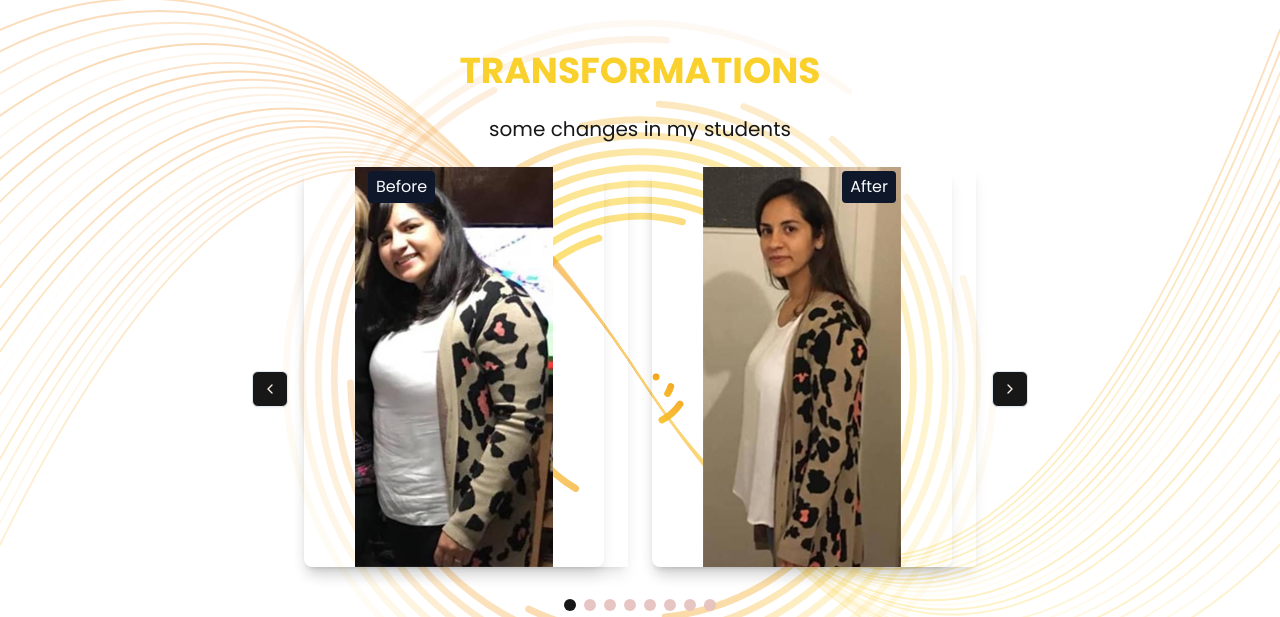
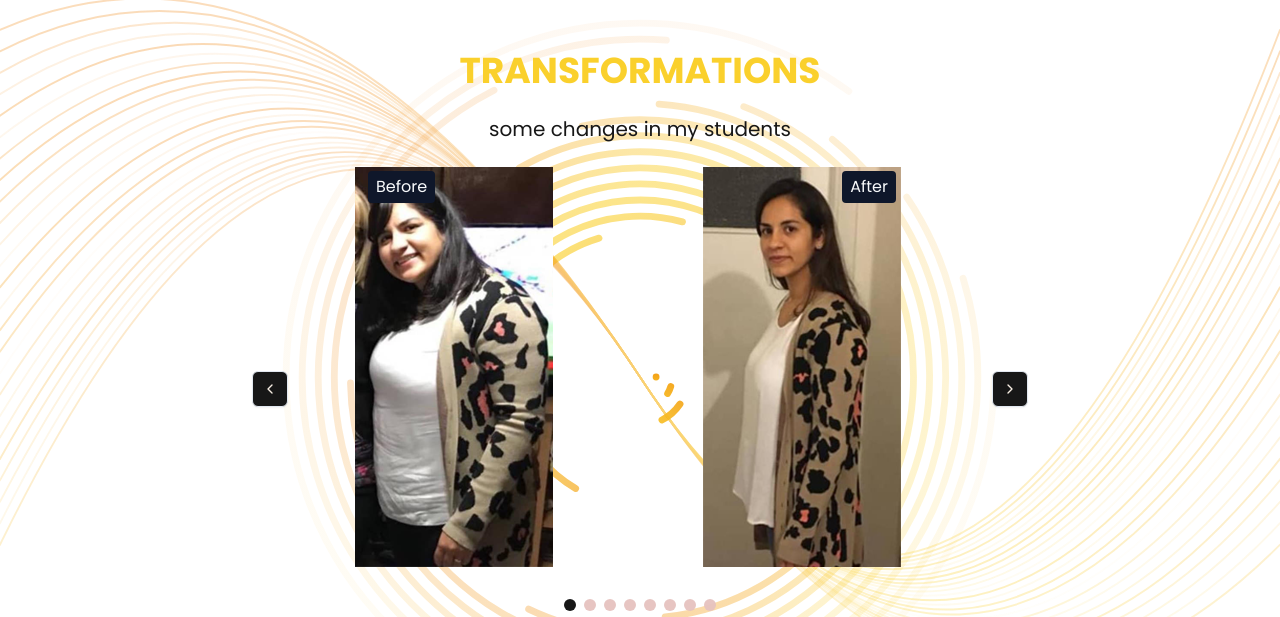
Before and after one commit to juancrossetto/pmvm, a Next.js app: page /en in a window 1280 px wide. Shown: the part 3357-3974 px from the top of the page. Built offline with nearby package versions, Linux system fonts and the light colour scheme.

Commit message:
se borran bordes de imagenes por light mode

```diff
--- a/src/components/sections/transformations2.tsx
+++ b/src/components/sections/transformations2.tsx
@@ -477,7 +477,7 @@ const Transformations2 = () => {
 								) : (
 									<div className='flex gap-6 justify-center'>
 										<div
-											className='relative cursor-pointer w-full h-full  rounded-l-lg shadow-lg'
+											className='relative cursor-pointer w-full h-full  rounded-l-lg'
 											onClick={() =>
 												openModal(
 													transformations[currentIndex].combinedImage,
@@ -490,7 +490,7 @@ const Transformations2 = () => {
 												<Image
 													src={transformations[currentIndex].beforeImage}
 													alt={`${transformations[currentIndex].clientName} before`}
-													className='w-full h-full  rounded-lg shadow-lg'
+													className='w-full h-full  rounded-lg'
 													width={300}
 													height={400}
 												/>
@@ -500,7 +500,7 @@ const Transformations2 = () => {
 											</div>
 										</div>
 										<div
-											className='relative cursor-pointer w-full h-full  rounded-l-lg shadow-lg '
+											className='relative cursor-pointer w-full h-full  rounded-l-lg'
 											onClick={() =>
 												openModal(
 													transformations[currentIndex].combinedImage,
@@ -513,7 +513,7 @@ const Transformations2 = () => {
 												<Image
 													src={transformations[currentIndex].afterImage}
 													alt={`${transformations[currentIndex].clientName} after`}
-													className='w-full h-full  rounded-lg shadow-lg'
+													className='w-full h-full  rounded-lg'
 													width={300}
 													height={400}
 												/>
```
